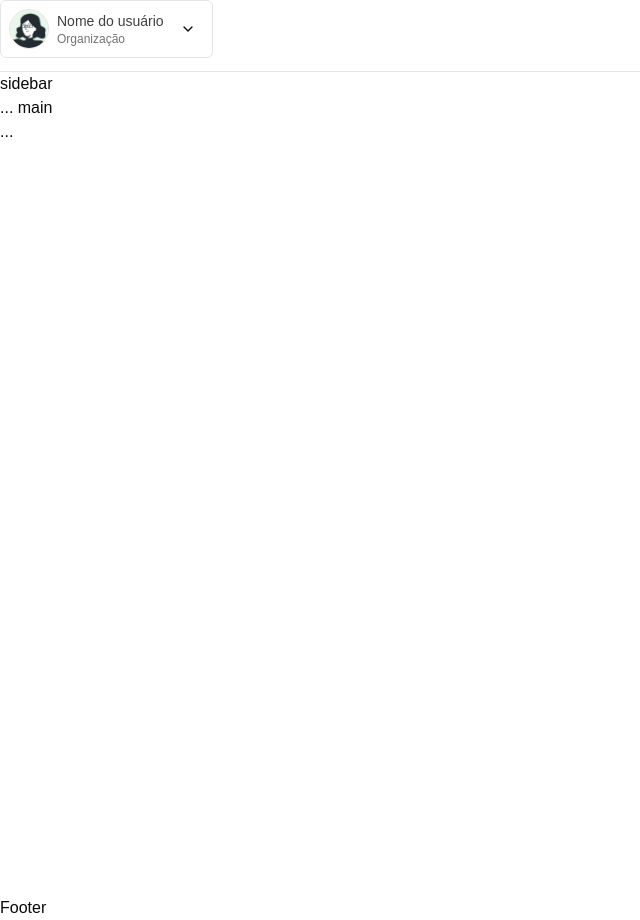
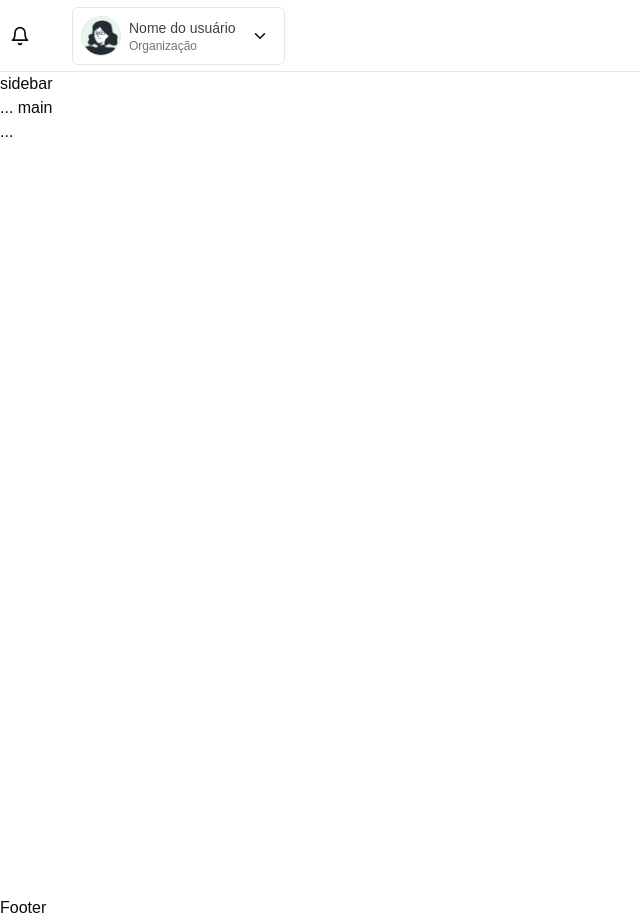
Before and after one commit to geniilsonfernandes/e-paper-teste-front-end, a Next.js app: page / in a window 1280 px wide. Shown: the whole page, without its empty margins (0-640 px from the left). Built offline with nearby package versions, Linux system fonts and the light colour scheme.

Commit message:
feat: create IconButton and add in component userDisplsy and use notification component

```diff
--- a/src/app/(root)/layout.tsx
+++ b/src/app/(root)/layout.tsx
@@ -1,3 +1,4 @@
+import { Notification } from "@/components/Notification";
 import { User } from "@/components/User";
 import React from "react";
 
@@ -6,8 +7,14 @@ import React from "react";
 const Layout = async ({ children }: { children: React.ReactNode }) => {
   return (
     <main className="h-screen">
-      <div className="w-full c-header boder" aria-label="Sidebar">
-        <User />
+      <div
+        className="w-full c-header flex items-center justify-between"
+        aria-label="Sidebar"
+      >
+        <div className="flex items-center gap-8">
+          <Notification className="hidden sm:flex" />
+          <User />
+        </div>
       </div>
       <div>sidebar</div>
 
--- /dev/null
+++ b/src/components/IconButton/IconButton.tsx
@@ -0,0 +1,22 @@
+import { cva, VariantProps } from "class-variance-authority";
+
+const IconButtonVariants = cva("center hover:bg-neutral-100 rounded-md", {
+  variants: {
+    size: {
+      default: "w-10 h-10",
+      small: "w-8 h-8",
+    },
+  },
+  defaultVariants: {
+    size: "default",
+  },
+});
+
+export type IconButtonProps = {} & VariantProps<typeof IconButtonVariants> &
+  React.ButtonHTMLAttributes<HTMLButtonElement>;
+
+export const IconButton = ({ size, className, ...props }: IconButtonProps) => {
+  return (
+    <button className={IconButtonVariants({ size, className })} {...props} />
+  );
+};
--- /dev/null
+++ b/src/components/IconButton/index.ts
@@ -0,0 +1 @@
+export * from "./IconButton";
--- a/src/components/Notification/Notification.tsx
+++ b/src/components/Notification/Notification.tsx
@@ -1,7 +1,12 @@
-type NotificationProps = {
-  name: string;
+import { Bell } from "lucide-react";
+import { IconButton, IconButtonProps } from "../IconButton";
+
+type NotificationProps = {} & IconButtonProps;
+
+export const Notification = (props: NotificationProps) => {
+  return (
+    <IconButton aria-hidden="true" {...props}>
+      <Bell size={20} />
+    </IconButton>
+  );
 };
-
-export const Notification = ({ name }: NotificationProps) => {
-  return <div>{name}</div>;
-};
--- a/src/components/User/user.tsx
+++ b/src/components/User/user.tsx
@@ -1,9 +1,10 @@
 import { ChevronDown } from "lucide-react";
 import Image from "next/image";
+import { IconButton } from "../IconButton";
 
 export const User = () => {
   return (
-    <button
+    <div
       className="border border-neutral-200 hover:bg-neutral-100 inline-flex items-center rounded-md gap-2 p-2 focus:outline focus:outline-2 focus:outline-black"
       aria-label="Abrir menu do usuário"
       aria-expanded="false"
@@ -24,9 +25,9 @@ export const User = () => {
           Organização
         </span>
       </div>
-      <span className="w-8 h-8 center" aria-hidden="true">
-        <ChevronDown size={16} />
-      </span>
-    </button>
+      <IconButton aria-hidden="true" size={"small"}>
+        <ChevronDown size={18} />
+      </IconButton>
+    </div>
   );
 };
```
